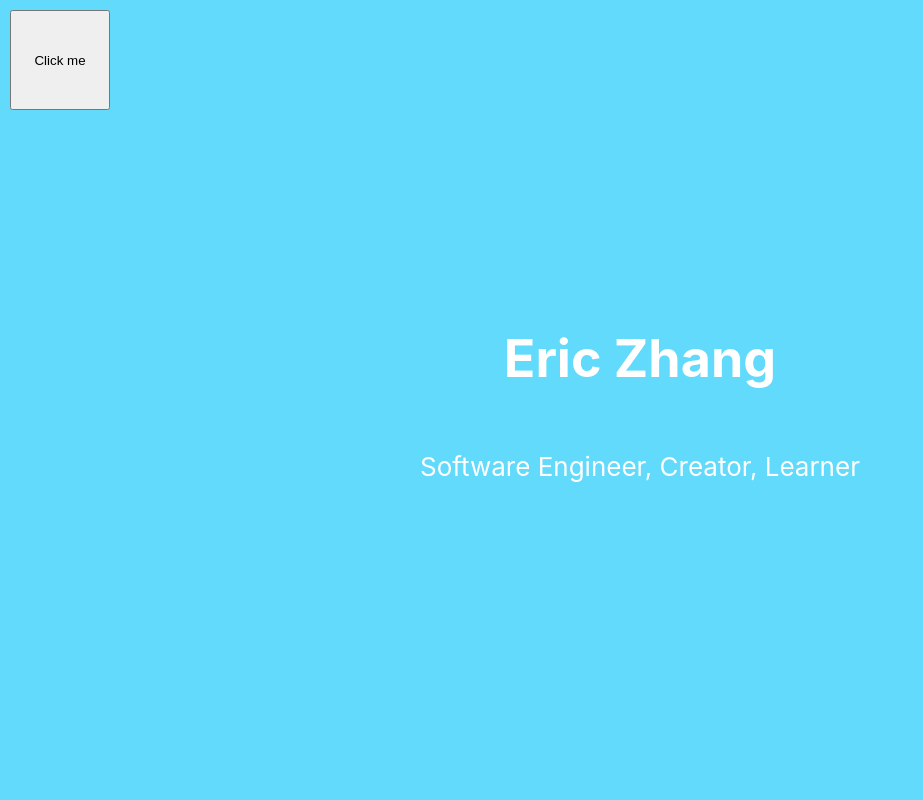
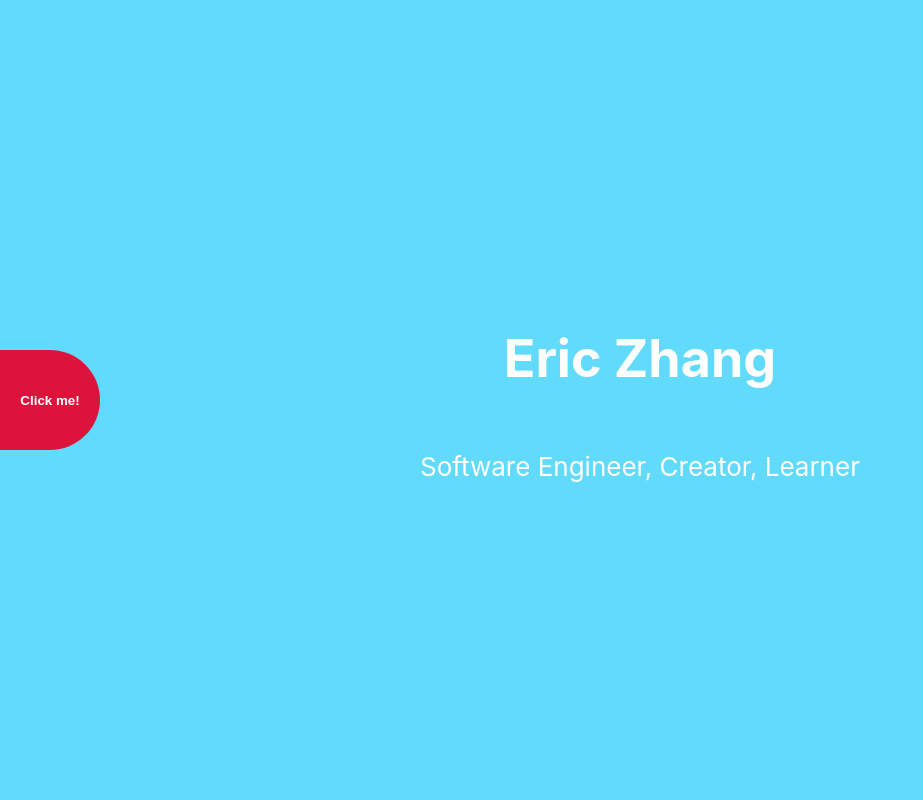
Before and after one commit to 16BitNarwhal/16BitNarwhal.github.io, a React (Create React App) app: page / in a window 1280 px wide. Shown: the top 800 px of the page, without its empty margins (0-923 px from the left). Built offline with nearby package versions, Linux system fonts and the light colour scheme.

Commit message:
update the "click me" button for toggling gesture cursor

```diff
--- a/src/App.css
+++ b/src/App.css
@@ -24,10 +24,10 @@ button:hover {
 
 @keyframes hoverAnimation {
   0% {
-    transform: scale(1);
+    scale: 1;
   }
   100% {
-    transform: scale(1.1);
+    scale: 1.1;
   }
 }
 
--- a/src/App.tsx
+++ b/src/App.tsx
@@ -74,13 +74,23 @@ const App = () => {
         onClick={() => setIsGesture(!isGesture)}
         className='test'
         style={{
-          position: 'absolute',
-          left: 10,
-          top: 10,
-          width: 100,
-          height: 100,
+          position: 'fixed',
+          top: '50%',
+          left: 0,
+          transform: 'translateY(-50%)',
+          width: '100px',
+          height: '100px',
+          borderRadius: '0 50% 50% 0',
+          backgroundColor: '#DC143C',
+          color: '#fff',
+          display: 'flex',
+          alignItems: 'center',
+          justifyContent: 'center',
+          textAlign: 'center',
+          cursor: 'pointer',
+          border: 'none',
         }}>
-        Click me
+        <b>Click me!</b>
       </button>
       <Header />
       <div
@@ -91,7 +101,6 @@ const App = () => {
           visibility: 'hidden',
           width: '200px',
           height: '200px',
-          backgroundColor: 'red',
           flexDirection: 'column',
         }}>
         <p>Context Menu</p>
```
